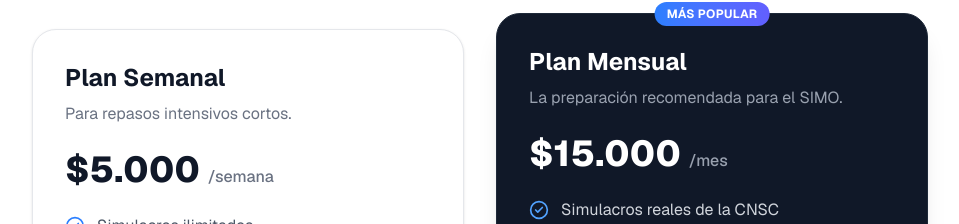
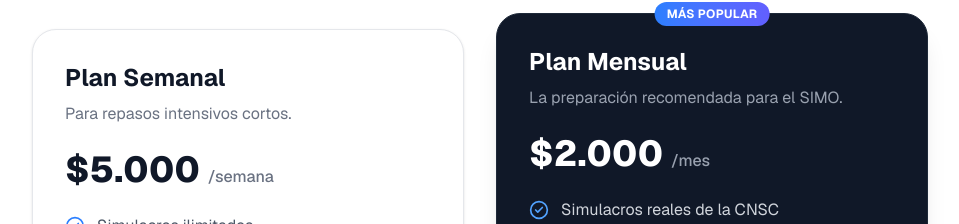
Before and after one commit to revdev08/simo, a Next.js app: page / in a window 1280 px wide. Shown: the part 1640-1864 px from the top of the page, without its empty margins (160-1119 px from the left). Built offline with nearby package versions, Linux system fonts and the light colour scheme; no server answers.

Commit message:
prueba suscripcion

```diff
--- a/app/page.tsx
+++ b/app/page.tsx
@@ -196,7 +196,7 @@ export default function LandingPage() {
                   <p className="text-gray-400 mt-2">La preparación recomendada para el SIMO.</p>
                 </div>
                 <div className="mb-6 flex items-baseline gap-2">
-                  <span className="text-4xl font-extrabold text-white">$15.000</span>
+                  <span className="text-4xl font-extrabold text-white">$2.000</span>
                   <span className="text-gray-400 font-medium">/mes</span>
                 </div>
                 <ul className="space-y-4 mb-8 flex-grow">
@@ -207,7 +207,7 @@ export default function LandingPage() {
                 </ul>
                 <button
                   onClick={() => {
-                    const planId = '5c7639be39b5491e9e78c0d58f59d82b'
+                    const planId = '03b704596a7049358dba805471d17838'
                     if (!isSignedIn) openSignUp({ forceRedirectUrl: `/api/checkout?planId=${planId}` })
                     else window.location.href = `/api/checkout?planId=${planId}`
                   }}
```
